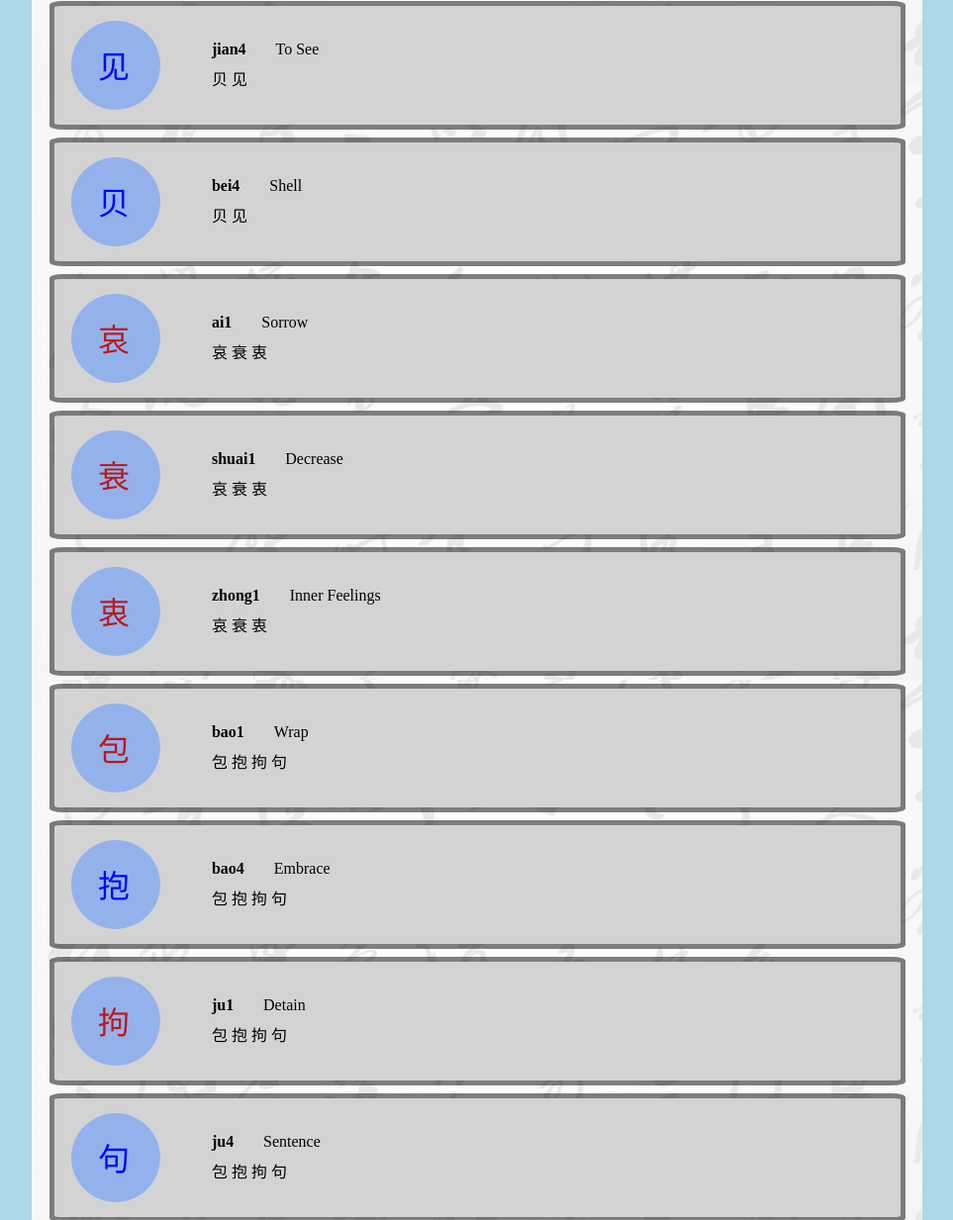
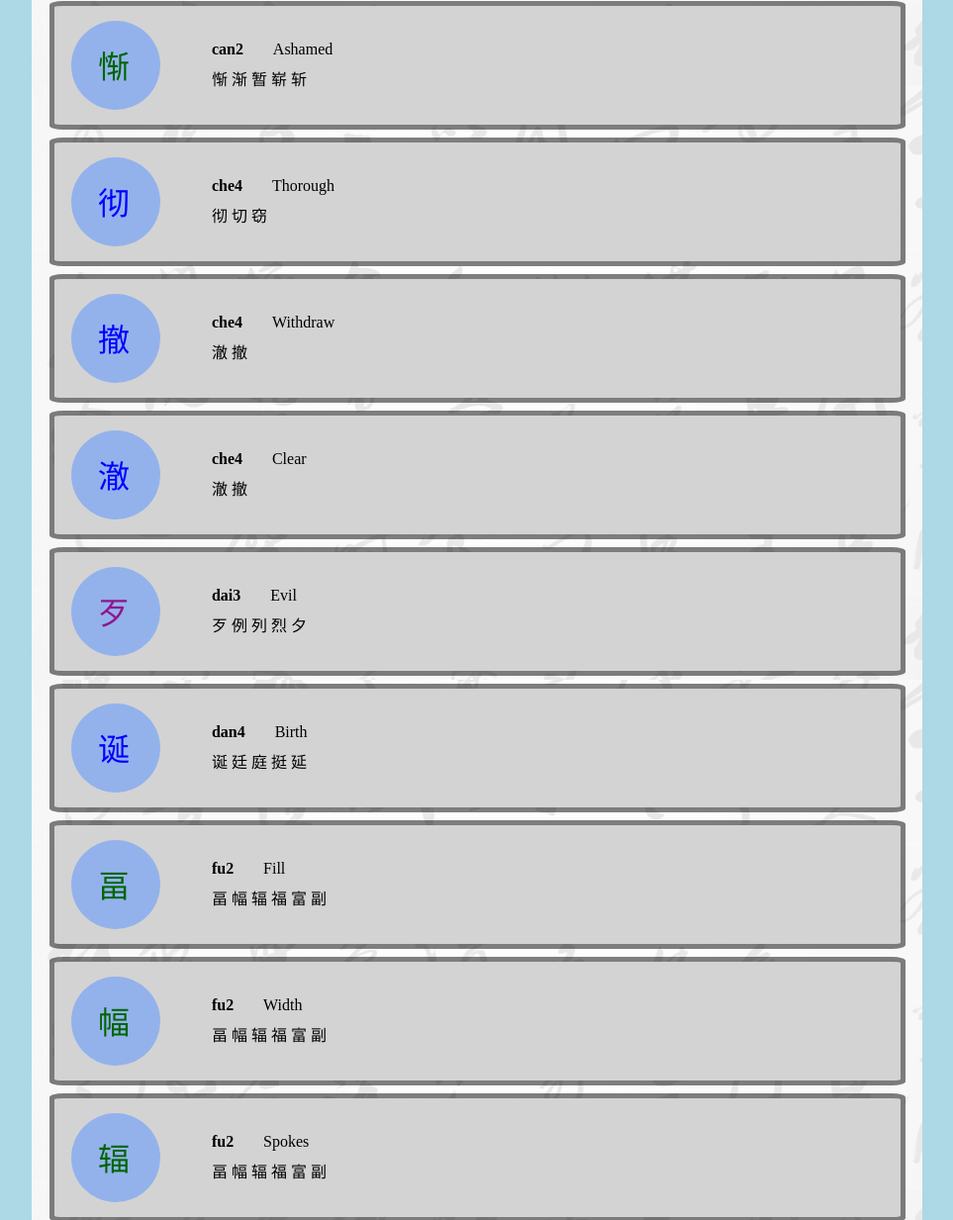
Before and after one commit to alex-j-k/CCCC, a plain HTML site: page index.html in a window 1280 px wide. Shown: the part 1121-2354 px from the top of the page at 99% size, without its empty margins (158-1121 px from the left). Drawn offline with Linux system fonts and the light colour scheme.

Commit message:
lots a changes, now in alphabet order

```diff
--- a/cc.js
+++ b/cc.js
@@ -161,7 +161,7 @@ class Character {
         this.main = main;
         this.pinyin = pinyin;
         this.def = def;
-        this.list = list.sort(function(a, b){return a.localeCompare(b, [ "zh-CN-u-co-pinyin" ]);  });
+        this.list = list;  /*.sort(function(a, b){return a.localeCompare(b, [ "zh-CN-u-co-pinyin" ]);  });*/
         this.rad1 = rad1;
         this.rad2 = rad2;
         this.rad3 = rad3;
@@ -181,8 +181,8 @@ const 渴 = new Character('渴', 'ke3','Thirsty',['蔼','喝','曷','揭', '渴'
 const 揭 = new Character('揭', 'jie1','To Lift',['蔼','喝','曷','揭', '渴', '歇'],[...扌],[...日],[...勹],[...人],[...N]);
 const 歇 = new Character('歇', 'xie1','To Rest',['蔼','喝','曷','揭', '渴', '歇'], [...日],[...勹],[...人],[...欠],[...N]);
 
-const 贝 = new Character('贝', 'bei4','Shell',['见', '贝'], [...冂],[...人],[...N],[...N],[...N]);
-const 见 = new Character('见', 'jian4','To See',['见', '贝'], [...冂],[...儿],[...N],[...N],[...N]);
+const 贝 = new Character('贝', 'bei4','Shell',['贝', '见'], [...冂],[...人],[...N],[...N],[...N]);
+const 见 = new Character('见', 'jian4','To See',['贝', '见'], [...冂],[...儿],[...N],[...N],[...N]);
 
 const 哀 = new Character('哀', 'ai1','Sorrow',['哀', '衰', '衷'], [...衣],[...口],[...N],[...N],[...N]);
 const 衰 = new Character('衰', 'shuai1','Decrease',['哀', '衰', '衷'], [...衣],[...口],[...一],[...N],[...N]);
@@ -273,15 +273,46 @@ const 庭 = new Character('庭', 'ting2','Yard',['诞','廷','庭','挺', '延']
 const 挺 = new Character('挺', 'ting3','Rather',['诞','廷','庭','挺', '延'],[...扌],[...廷rad],[...N],[...N],[...N]);
 const 延 = new Character('延', 'yan2','Prolong',['诞','廷','庭','挺', '延'], [...廴],[...正rad],[...N],[...N],[...N]);
 
-const 输 = new Character('输', 'shu1','Transport',['输','俞','偷','愉', '愈', '喻'],[...车], [...俞rad],[...N],[...N],[...N]);
-const 俞 = new Character('俞', 'shu4','Assent', ['输','俞','偷','愉', '愈', '喻'], [...人],[...一],[...月rad],[...刂],[...N]);
-const 偷 = new Character('偷', 'tou1','Thief', ['输','俞','偷','愉', '愈', '喻'], [...口],[...俞rad],[...N],[...N],[...N]);
-const 愉 = new Character('愉', 'yu2','Pleasant',['输','俞','偷','愉', '愈', '喻'],[...扌],[...俞rad],[...N],[...N],[...N]);
-const 愈 = new Character('愈', 'yu4','Heal',['输','俞','偷','愉', '愈', '喻'], [...俞rad],[...心],[...N],[...N],[...N]);
-const 喻 = new Character('喻', 'yu4','Analogy',['输','俞','偷','愉', '愈', '喻'], [...口],[...俞rad],[...N],[...N],[...N]);
+const 输 = new Character('输', 'shu1','Transport',['输','偷','俞','愉', '愈', '喻'],[...车], [...俞rad],[...N],[...N],[...N]);
+const 俞 = new Character('俞', 'yu2','Assent', ['输','偷','俞','愉', '愈', '喻'], [...人],[...一],[...月rad],[...刂],[...N]);
+const 偷 = new Character('偷', 'tou1','Thief', ['输','偷','俞','愉', '愈', '喻'], [...亻],[...俞rad],[...N],[...N],[...N]);
+const 愉 = new Character('愉', 'yu2','Pleasant',['输','偷','俞','愉', '愈', '喻'],[...扌],[...俞rad],[...N],[...N],[...N]);
+const 愈 = new Character('愈', 'yu4','Heal',['输','偷','俞','愉', '愈', '喻'], [...俞rad],[...心],[...N],[...N],[...N]);
+const 喻 = new Character('喻', 'yu4','Analogy',['输','偷','俞','愉', '愈', '喻'], [...口],[...俞rad],[...N],[...N],[...N]);
 
 //ARRAY OF ALL CHARACTERS
 
+const characters = [
+    蔼, 喝, 曷, 渴, 揭, 歇,
+    贝, 见,
+    哀, 衰, 衷,
+    包, 抱, 拘, 句,
+    裁, 栽, 载,
+    彻, 切, 窃 ,
+    惭, 渐, 暂, 崭, 斩,
+    澈, 撤,
+    畐, 幅, 辐, 福, 富, 副,
+    禾, 来, 米, 末, 木, 未,
+    季, 李,
+    坚, 型,
+    监, 蓝, 览, 临,
+    浇, 侥, 挠, 饶, 绕,
+    亚, 业, 晋, 普, 谱,
+    歹, 例, 列, 烈, 夕,
+    生, 牛, 午,
+    其, 棋, 期, 欺,
+    辛, 幸,
+    诞, 廷, 庭, 挺, 延,
+    输, 俞, 偷, 愉, 愈, 喻,
+ ];
+
+console.log(characters);
+ characters.sort((a, b) => a.main.localeCompare(b.main, [ "zh-CN-u-co-pinyin" ]));
+console.log(characters[73]);
+
+
+// old Array of Arrays
+/*
 const characters = [
     [蔼, 喝, 曷, 渴, 揭, 歇],
     [见, 贝],
@@ -306,6 +337,9 @@ const characters = [
     [输, 俞, 偷, 愉, 愈, 喻],
  ];
 
+console.log(characters);
+ characters.sort((a, b) => a.main.localeCompare(b.main))
+*/
 
 
 
@@ -314,9 +348,52 @@ const characters = [
 
 
 
+// setTimeout(() => {characters.sort(function(a, b){a.localeCompare(b, [ "zh-CN-u-co-pinyin" ])
+// })}, 000);
+
+// let singleArray = setTimeout(() => {
+//     characters.map(bigfunction);
+
+// }, 5000);
+// setTimeout(() => {
+//     console.log(singleArray);
+
+// }, 7000);
+
+// // setTimeout(() => characters.forEach(array => {array.forEach(char => {singleArray.push(char.main)})}), 000);
+
+
+// function bigfunction(num) {
+//     num.forEach(ch=> eval(ch));
+// };
+// console.log(singleArray);
 
 
 
+
+//tryyyyyyyyyyyyyyyyyyyyyyyyyyyyyyyyyyyyyyy
+// let singleArray =[];
+// setTimeout(() => characters.forEach(array => {array.forEach(char =>singleArray.push(char))}), 7000);
+
+// setTimeout(() => {
+//     singleArray.sort();
+//     console.log(singleArray);
+//     }
+// , 10000);
+
+
+
+
+// let singleArray =[];
+// setTimeout(() => characters.forEach(char=>singleArray.push(char.main)), 7000);
+
+// setTimeout(() => {
+//     singleArray.sort(function(a, b){
+//         return a.localeCompare(b, [ "zh-CN-u-co-pinyin" ])})
+//     console.log(singleArray);
+
+//     }
+// , 10000);
 
 
 
@@ -429,8 +506,8 @@ confcontainer.forEach(container =>{ if (container.id.includes(ch.main) && contai
 // }), 000);
 
 
-
-setTimeout(() => characters.forEach(array => {array.forEach(char =>createSlab(char))}), 000);
+setTimeout(() => characters.forEach((char =>createSlab(char))), 000);
+//setTimeout(() => characters.forEach(array => {array.forEach(char =>createSlab(char))}), 000);
 
 
 
@@ -619,17 +696,11 @@ setTimeout(() => confcolour(), 8000);
 
 
 //SORT CHARACTERS BY PINYIN
-const testArray = ['歇', '曷', '喝', '渴', '揭'];
-
-
-
-
-
-
-console.dir(testArray.sort(function(a, b){
-    return a.localeCompare(b, [ "zh-CN-u-co-pinyin" ]);
-}));
-console.log(testArray);
+// const testArray = ['歇', '曷', '喝', '渴', '揭'];
+// testArray.sort(function(a, b){
+//     return a.localeCompare(b, [ "zh-CN-u-co-pinyin" ]);
+// });
+// console.log(testArray);
 
 
 
@@ -674,3 +745,25 @@ console.log(testArray);
 //         hiddenslabs[i].style.display = "inline-block";
 // }} console.log(hiddenslabs)
 // };
+
+
+
+
+// singleArray.sort(function(a, b){
+//     return a.localeCompare(b, [ "zh-CN-u-co-pinyin" ]);
+// });
+// characters.concat();
+
+// pin.sort(function(a, b){
+//     return a.localeCompare(b, [ "zh-CN-u-co-pinyin" ]);
+// });
+// console.log(characters);
+
+// let pinn = Array.from(pin);
+// console.log(pinn);
+// pinn.forEach(pinnn => console.log(pinn.innerText))
+
+// .sort(function(a, b){
+//     return a.localeCompare(b, [ "zh-CN-u-co-pinyin" ]);
+// });
+// console.log(pin);
--- a/index.html
+++ b/index.html
@@ -14,6 +14,8 @@
 
 <!-- GOOGLE ANALYTICS -->
 
+
+    <meta name="description" content="The perfect way to learn chinese characters faster.">
 
     <meta charset="UTF-8">
     <meta name="viewport" content="width=device-width, initial-scale=1.0">
```
Also changed, not shown: TC.html (+3 -0 lines), about.html (+2 -0 lines).
